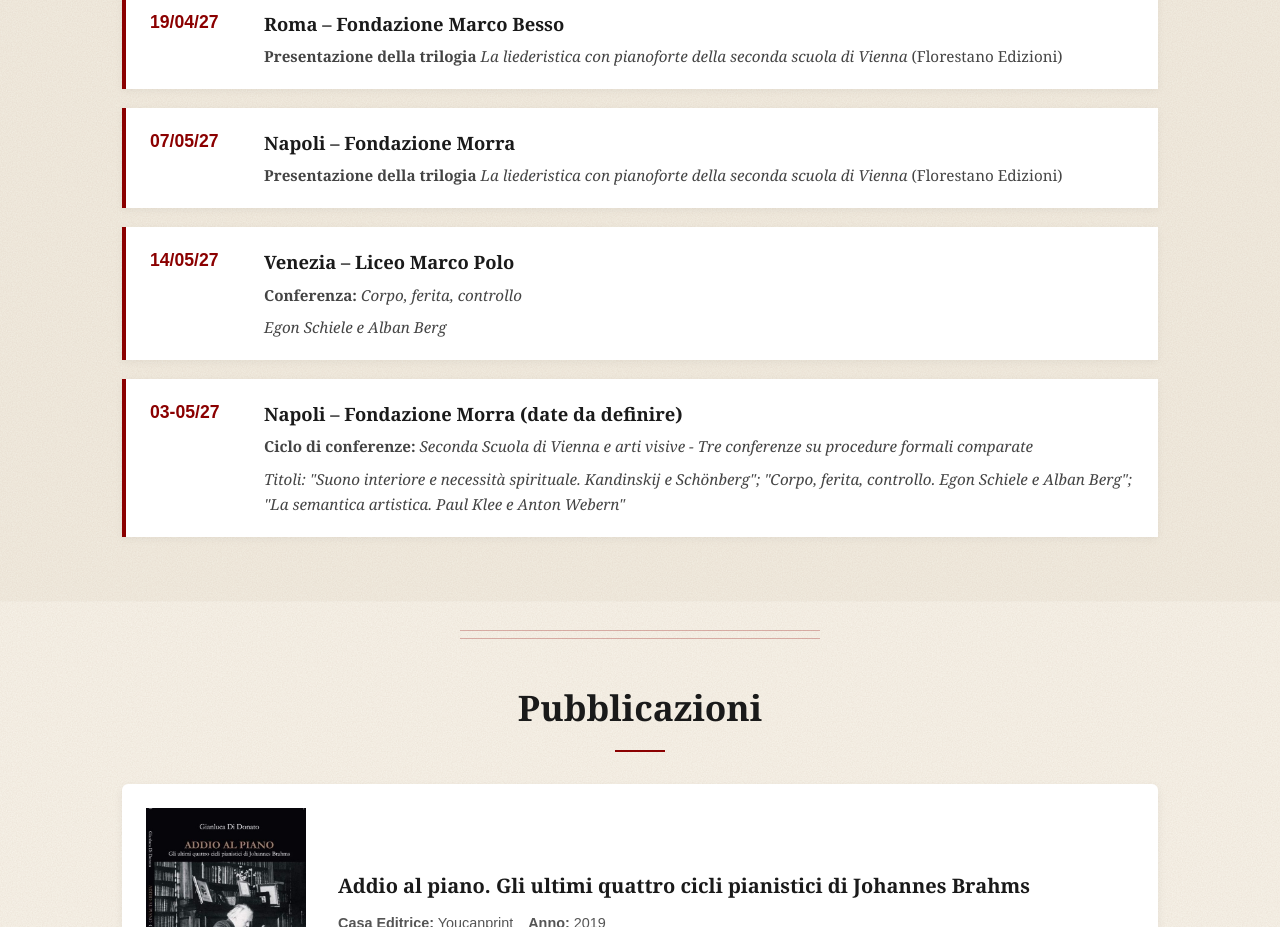
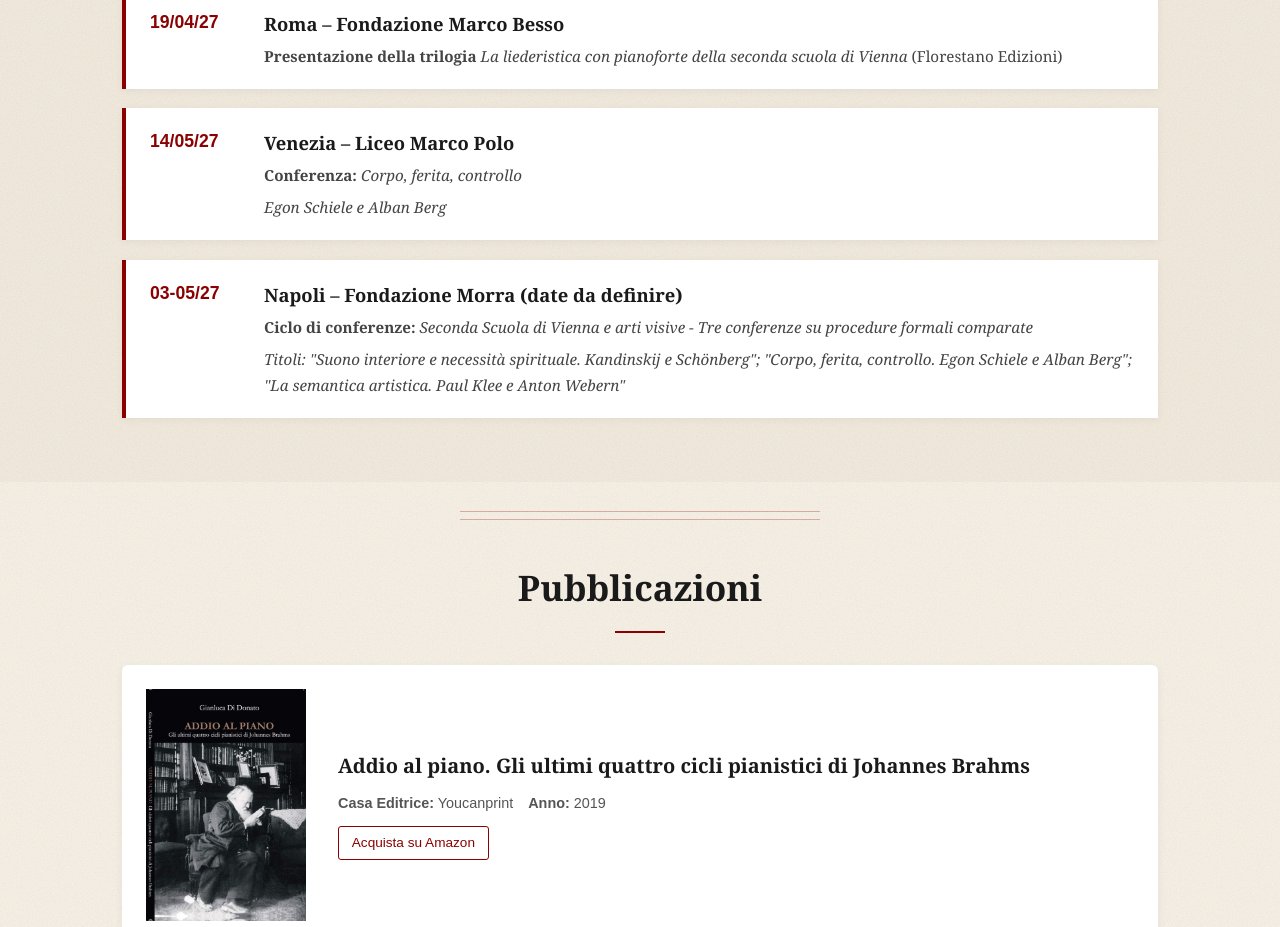
Before and after one commit to gianlucadidonatopf-byte/gianlucadidonato, a plain HTML site: page index.html in a window 1280 px wide. Shown: the part 7040-7967 px from the top of the page. Drawn offline with nearby package versions, Linux system fonts and the light colour scheme.

Commit message:
Agenda: tolta la presentazione del 7 maggio 2027 a Napoli
Co-Authored-By: Claude Opus 5.5 <noreply@anthropic.com>
Claude-Session: https://claude.ai/code/session_01P49ApneiYeE8Bnc2CuwzHu

```diff
--- a/index.html
+++ b/index.html
@@ -472,14 +472,6 @@
             </div>
 
             <div class="agenda-item">
-                <div class="agenda-date">07/05/27</div>
-                <div class="agenda-details">
-                    <h3>Napoli – Fondazione Morra</h3>
-                    <p><strong>Presentazione della trilogia</strong> <em>La liederistica con pianoforte della seconda scuola di Vienna</em> (Florestano Edizioni)</p>
-                </div>
-            </div>
-
-            <div class="agenda-item">
                 <div class="agenda-date">14/05/27</div>
                 <div class="agenda-details">
                     <h3>Venezia – Liceo Marco Polo</h3>
```
